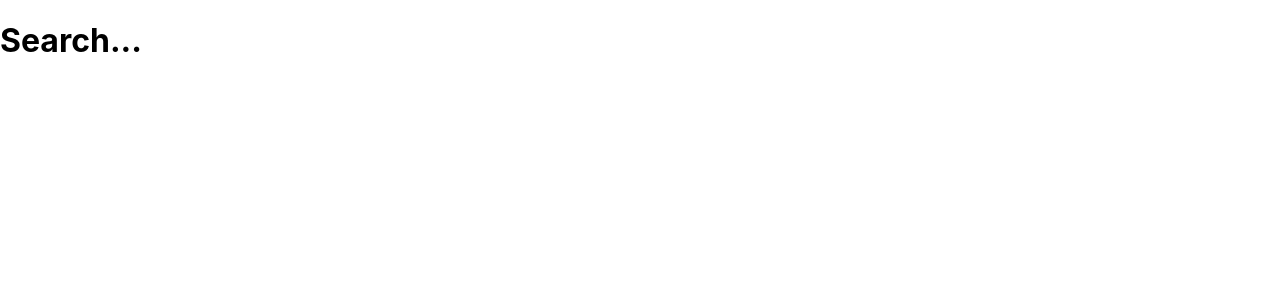
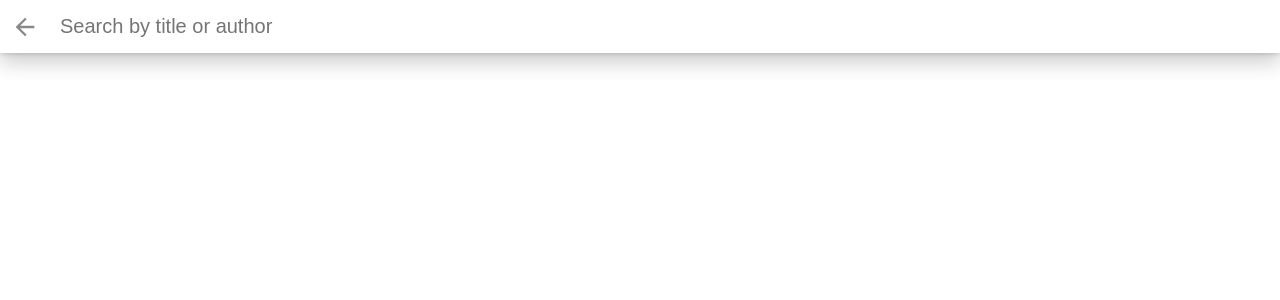
Before and after one commit to hend-elsahli/my-reads-app, a React (Create React App) app: page /search in a window 1280 px wide. Shown: the top 300 px of the page. Built offline with nearby package versions, Linux system fonts and the light colour scheme.

Commit message:
feat: Add Search > SearchField

```diff
--- a/src/App.js
+++ b/src/App.js
@@ -6,6 +6,7 @@ import Home from "./ui/pages/Home";
 import Search from "./ui/pages/Search";
 
 /** TODO: Make app responsive */
+/** TODO: optimize components using memo, useCallback */
 function App() {
   return (
     <Router>
--- /dev/null
+++ b/src/ui/pages/Search/SearchField/index.js
@@ -0,0 +1,26 @@
+/** @jsxRuntime classic */
+/** @jsx jsx */
+
+import { jsx } from "@emotion/react";
+import { Link } from "react-router-dom";
+import * as styles from "../styles";
+
+/*---------------------------------
+            Component
+---------------------------------*/
+function SearchField() {
+  return (
+    <div>
+      <div css={styles.searchField}>
+        <Link className="closeLink" to="/">
+          Close
+        </Link>
+        <div className="inputContainer">
+          <input type="text" placeholder="Search by title or author" />
+        </div>
+      </div>
+    </div>
+  );
+}
+
+export default SearchField;
--- a/src/ui/pages/Search/index.js
+++ b/src/ui/pages/Search/index.js
@@ -1,4 +1,5 @@
 import React from "react";
+import SearchField from "./SearchField";
 
 /*---------------------------------
             Component
@@ -7,7 +8,7 @@ function Search() {
   /** Render */
   return (
     <div>
-      <h1>Search...</h1>
+      <SearchField />
     </div>
   );
   /** Render */
--- /dev/null
+++ b/src/ui/pages/Search/styles.js
@@ -0,0 +1,41 @@
+import { css } from "@emotion/react";
+
+/** SearchField */
+
+export const searchField = css`
+  position: fixed;
+  width: 100%;
+  top: 0;
+  left: 0;
+  z-index: 5;
+  display: flex;
+  box-shadow: 0 10px 20px rgba(0, 0, 0, 0.19), 0 0 6px rgba(0, 0, 0, 0.23);
+
+  .closeLink {
+    display: block;
+    top: 20px;
+    left: 15px;
+    width: 50px;
+    height: 53px;
+    background-image: url("./icons/arrow-back.svg");
+    background-position: center;
+    background-repeat: no-repeat;
+    background-size: 28px;
+    font-size: 0;
+    border: none;
+    outline: none;
+  }
+
+  .inputContainer {
+    flex: 1;
+    background: #e9e;
+
+    input {
+      width: 100%;
+      padding: 15px 10px;
+      font-size: 1.25em;
+      border: none;
+      outline: none;
+    }
+  }
+`;
```
